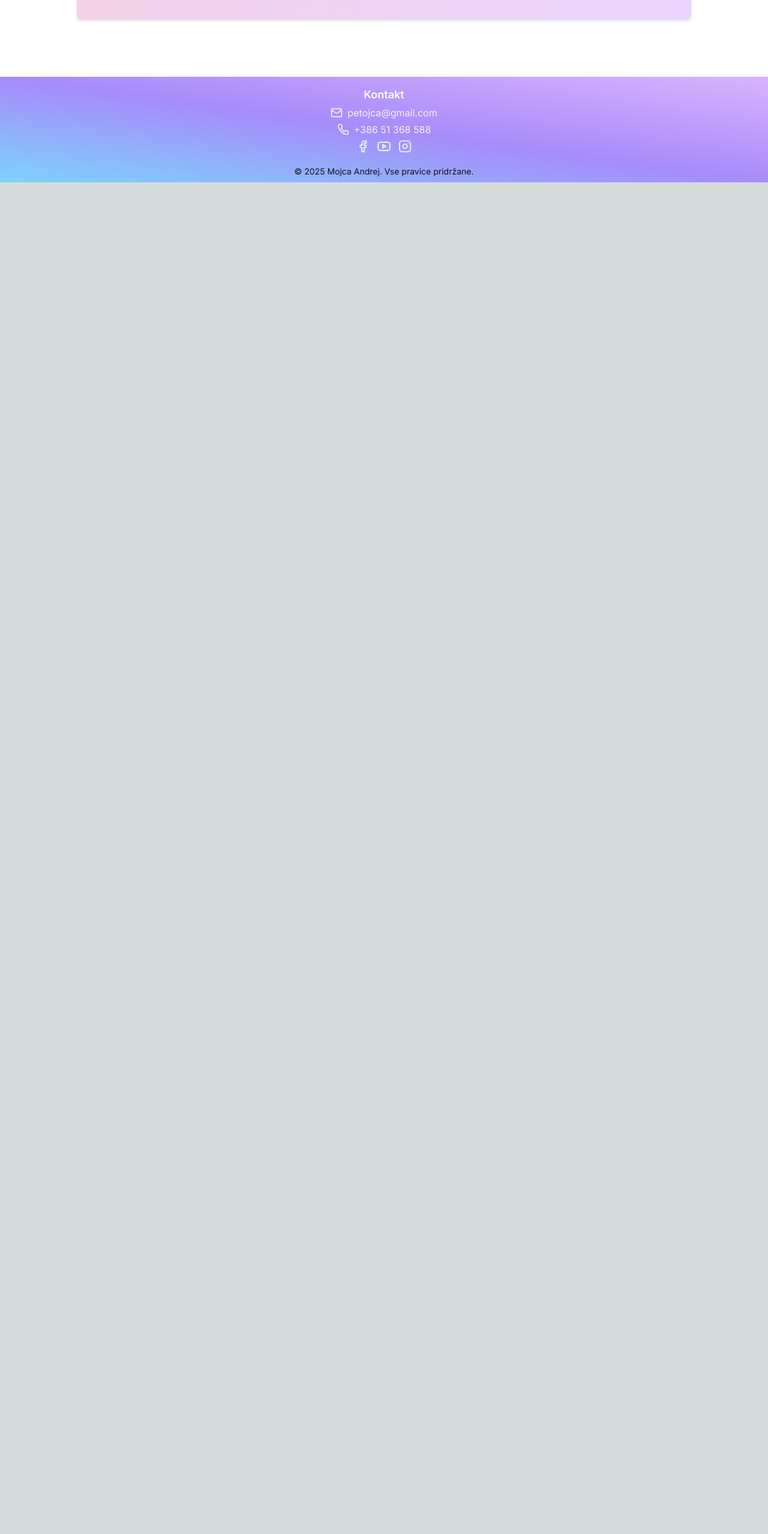
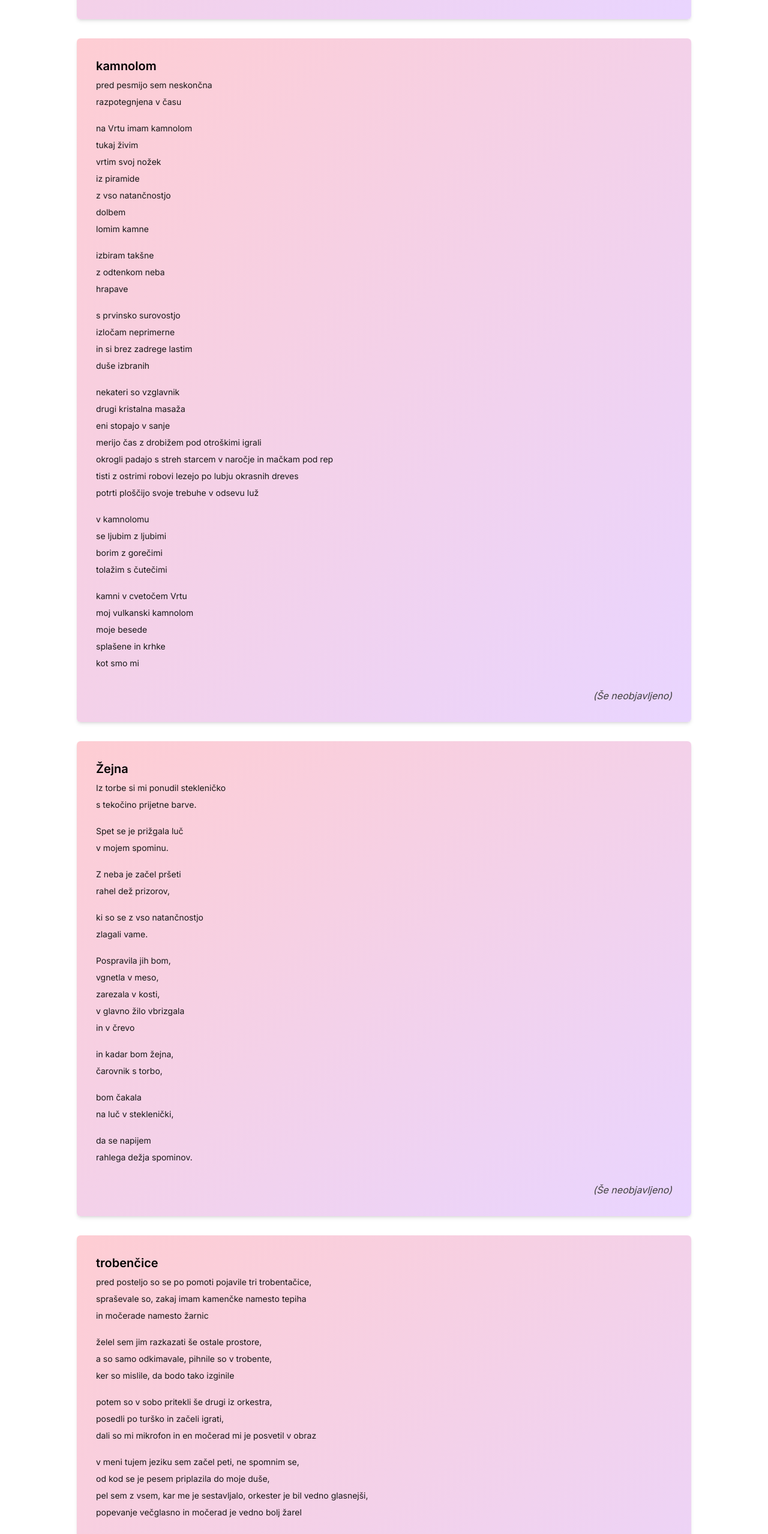
Before and after one commit to Mojca-Andrej/frontend, a Next.js app: page /branja/poezija in a window 1280 px wide. Shown: the part 5940-8498 px from the top of the page at 60% size. Before the commit the page ends 6244 px from the top, so only its background shows below. Built offline with nearby package versions, Linux system fonts and the light colour scheme.

Commit message:
dodal prozo

```diff
--- a/src/app/(general)/branja/(pages)/poezija/data.ts
+++ b/src/app/(general)/branja/(pages)/poezija/data.ts
@@ -221,5 +221,116 @@ export const pesmi: Pesmi[] = [
             "Veronika že na cesti neba"
         ],
         source: "Dež v gugalnici",
+    },
+    {
+        title: "kamnolom",
+        text: [
+            "pred pesmijo sem neskončna",
+            "razpotegnjena v času",
+            "",
+            "na Vrtu imam kamnolom",
+            "tukaj živim",
+            "vrtim svoj nožek",
+            "iz piramide",
+            "z vso natančnostjo",
+            "dolbem",
+            "lomim kamne",
+            "",
+            "izbiram takšne",
+            "z odtenkom neba",
+            "hrapave",
+            "",
+            "s prvinsko surovostjo",
+            "izločam neprimerne",
+            "in si brez zadrege lastim",
+            "duše izbranih",
+            "",
+            "nekateri so vzglavnik",
+            "drugi kristalna masaža",
+            "eni stopajo v sanje",
+            "merijo čas z drobižem pod otroškimi igrali",
+            "okrogli padajo s streh starcem v naročje in mačkam pod rep",
+            "tisti z ostrimi robovi lezejo po lubju okrasnih dreves",
+            "potrti ploščijo svoje trebuhe v odsevu luž",
+            "",
+            "v kamnolomu",
+            "se ljubim z ljubimi",
+            "borim z gorečimi",
+            "tolažim s čutečimi",
+            "",
+            "kamni v cvetočem Vrtu",
+            "moj vulkanski kamnolom",
+            "moje besede",
+            "splašene in krhke",
+            "kot smo mi",
+        ],
+        source: "Še neobjavljeno"
+    },
+        {
+            title: "Žejna",
+            text: [
+            "Iz torbe si mi ponudil stekleničko",
+            "s tekočino prijetne barve.",
+            "",
+            "Spet se je prižgala luč",
+            "v mojem spominu.",
+            "",
+            "Z neba je začel pršeti",
+            "rahel dež prizorov,",
+            "",
+            "ki so se z vso natančnostjo",
+            "zlagali vame.",
+            "",
+            "Pospravila jih bom,",
+            "vgnetla v meso,",
+            "zarezala v kosti,",
+            "v glavno žilo vbrizgala",
+            "in v črevo",
+            "",
+            "in kadar bom žejna,",
+            "čarovnik s torbo,",
+            "",
+            "bom čakala",
+            "na luč v steklenički,",
+            "",
+            "da se napijem",
+            "rahlega dežja spominov.",
+        ],
+        source: "Še neobjavljeno"
+    },
+    {
+        title: "trobenčice",
+        text: [
+            "pred posteljo so se po pomoti pojavile tri trobentačice,",
+            "spraševale so, zakaj imam kamenčke namesto tepiha",
+            "in močerade namesto žarnic",
+            "",
+            "želel sem jim razkazati še ostale prostore,",
+            "a so samo odkimavale, pihnile so v trobente,",
+            "ker so mislile, da bodo tako izginile",
+            "",
+            "potem so v sobo pritekli še drugi iz orkestra,",
+            "posedli po turško in začeli igrati,",
+            "dali so mi mikrofon in en močerad mi je posvetil v obraz",
+            "",
+            "v meni tujem jeziku sem začel peti, ne spomnim se,",
+            "od kod se je pesem priplazila do moje duše,",
+            "pel sem z vsem, kar me je sestavljalo, orkester je bil vedno glasnejši,",
+            "popevanje večglasno in močerad je vedno bolj žarel",
+            "",
+            "trobentačice še vedno niso našle izhoda",
+            "",
+            "ples se je komaj začel,",
+            "ko so se kamenčki začeli pogrezati nekam v notranjost",
+            "in luknja me je pojedla",
+            "",
+            "orkester, zbran okrog odprtega gobca,",
+            "je igral in igral, iz črvine so začele poganjati ivanjščice,",
+            "skozi razpoko je veter v naročju nosil metulje",
+            "",
+            "trobentačice so izginile",
+        ],
+        source: "Še neobjavljeno"
     }
+
 ];
```
